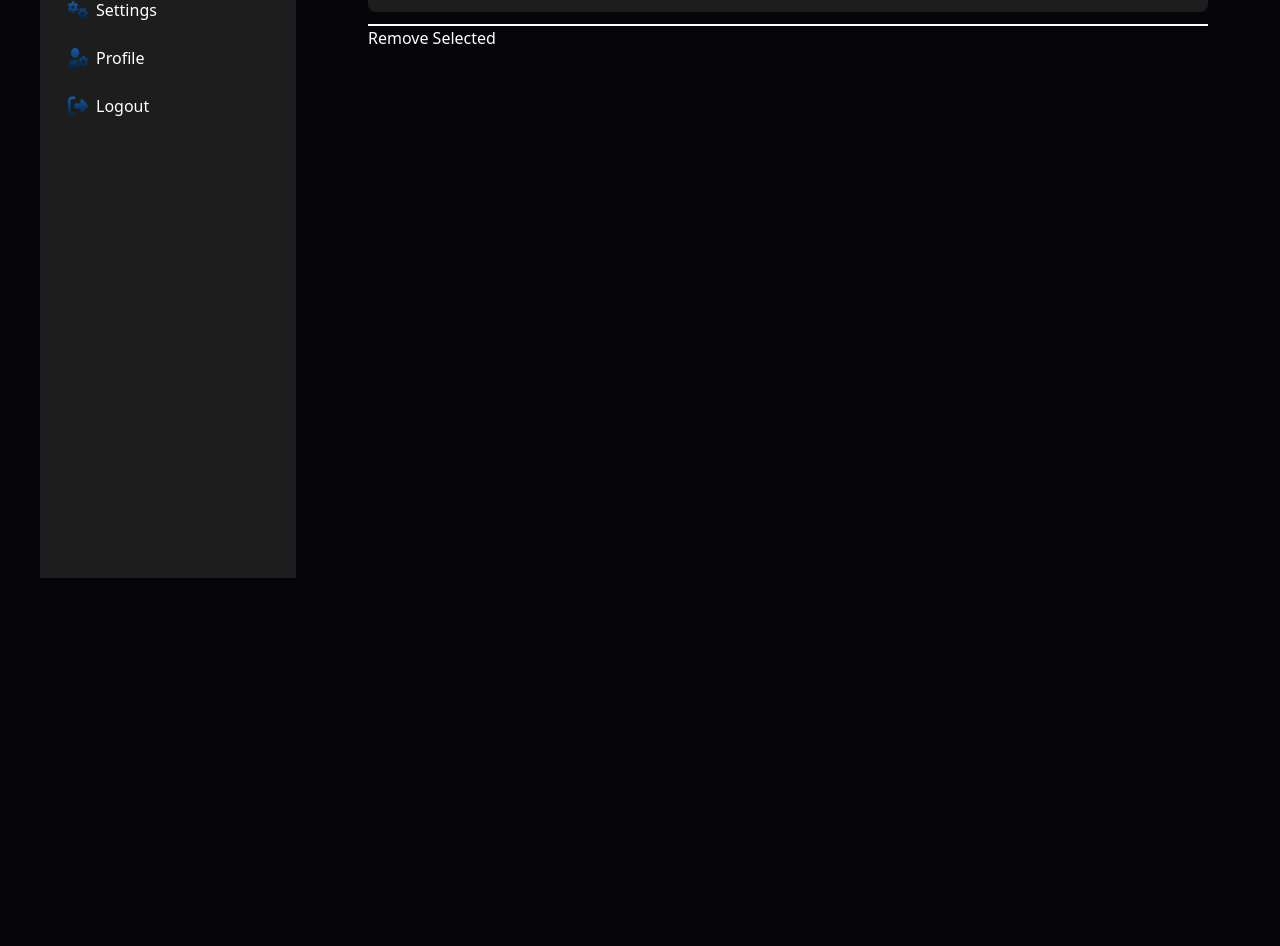
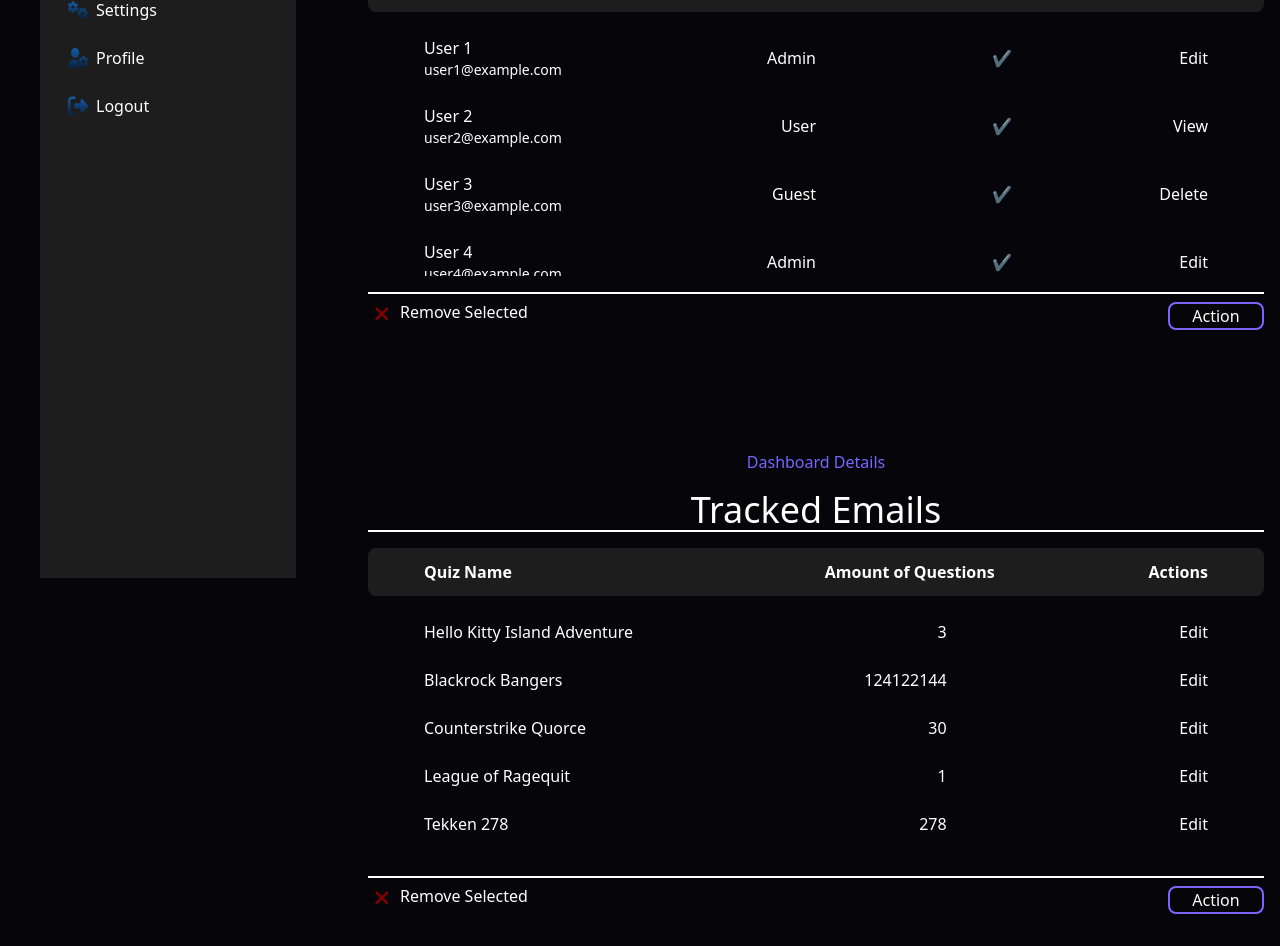
Before and after one commit to Emilaberg/DailyQuest_Web, a React (Vite) app: page /admin in a window 1280 px wide. Shown: the part 302-1248 px from the top of the page. Before the commit the page ends 880 px from the top, so only its background shows below. Built offline with nearby package versions, Linux system fonts and the light colour scheme.

Commit message:
Created components for Tracked Emails & Available Quizzes for the Admin page

```diff
--- /dev/null
+++ b/src/components/AvailableQuizzes.jsx
@@ -0,0 +1,104 @@
+import React, { useState } from "react";
+import settings from "../assets/icons/settings.svg";
+import removeIcon from "../assets/icons/remove_icon.svg";
+
+const AvailableQuizzes = () => {
+  // Select item
+  const [selectedIndex, setSelectedIndex] = useState(null);
+
+  // Sample data - Remove when connecting API
+  const data = [
+    {
+      quiz_name: "Hello Kitty Island Adventure",
+      amount_of_questions: "3",
+      actions: "Edit",
+    },
+    {
+      quiz_name: "Blackrock Bangers",
+      amount_of_questions: "124122144",
+      actions: "Edit",
+    },
+    {
+      quiz_name: "Counterstrike Quorce",
+      amount_of_questions: "30",
+      actions: "Edit",
+    },
+    {
+      quiz_name: "League of Ragequit",
+      amount_of_questions: "1",
+      actions: "Edit",
+    },
+    {
+      quiz_name: "Tekken 278",
+      amount_of_questions: "278",
+      actions: "Edit",
+    },
+    {
+      quiz_name: "Need for Speed: Family edition",
+      amount_of_questions: "32",
+      actions: "Edit",
+    },
+  ];
+
+  const handleRowClick = (index) => {
+    // Toggle selecting item
+    setSelectedIndex(selectedIndex === index ? null : index);
+  };
+
+  return (
+    <div className="text-white flex-1 w-full bg-midnightBlue p-8 ml-10 mr-10 mt-10 mb-10">
+      {/* Header Section */}
+      <div className="p-4 flex items-center justify-center text-lavender">
+        <h1>Dashboard Details</h1>
+      </div>
+      <div className="text-4xl flex items-center justify-center border-b-2 border-white">
+        <h1>Tracked Emails</h1>
+      </div>
+
+      {/* Table Header */}
+      <div className="flex justify-between items-center mt-4 p-2 bg-adminGray rounded-lg h-12 font-bold">
+        <p className="flex-1 text-left ml-12">Quiz Name</p>
+        <p className="flex-1 text-right ml-36">Amount of Questions</p>
+        <p className="flex-1 text-right mr-12">Actions</p>
+      </div>
+
+      {/* Table Rows + Scrollbar */}
+      <div className="mt-2 max-h-64 overflow-y-auto">
+        {data.map((item, index) => (
+          <div
+            key={index}
+            className={`flex justify-between items-center p-2 rounded-lg mt-2 mb-2 cursor-pointer
+              ${selectedIndex === index ? "bg-adminGray" : "bg-midnightBlue"}
+              hover:bg-adminGray hover:text-white transition-all duration-300 `}
+            onClick={() => handleRowClick(index)}
+          >
+            <div className="flex-1 text-left ml-12">
+              <span className="block">{item.quiz_name}</span>
+            </div>
+            <div className="flex-1 text-right">
+              <span>{item.amount_of_questions}</span>
+            </div>
+            <div className="flex-1 text-right mr-12">
+              <span>{item.actions}</span>
+            </div>
+          </div>
+        ))}
+      </div>
+
+      {/* Delete item in list & Action button - !!! NOT FUNCTIONING ATM !!! */}
+      <div className="border-t-2 border-white mt-4 flex items-center">
+        <img
+          src={removeIcon}
+          alt="Delete"
+          className="w-7 h-7 mt-1 mr-1 cursor-pointer"
+        />
+        <p className="cursor-pointer align-text-top">Remove Selected</p>
+        <button className="border-2 border-lavender w-24 rounded-lg mt-2 bg-midnightBlue ml-auto active:bg-gradient-primary">
+          Action
+        </button>
+      </div>
+    </div>
+  );
+};
+
+export default AvailableQuizzes;
--- /dev/null
+++ b/src/components/TrackedEmails.jsx
@@ -0,0 +1,115 @@
+import React, { useState } from "react";
+import settings from "../assets/icons/settings.svg";
+import removeIcon from "../assets/icons/remove_icon.svg";
+
+const TrackedEmails = () => {
+  // Select item
+  const [selectedIndex, setSelectedIndex] = useState(null);
+
+  // Sample data - Remove when connecting API
+  const data = [
+    {
+      username: "User 1",
+      email: "user1@example.com",
+      role: "Admin",
+      actions: "Edit",
+    },
+    {
+      username: "User 2",
+      email: "user2@example.com",
+      role: "User",
+      actions: "View",
+    },
+    {
+      username: "User 3",
+      email: "user3@example.com",
+      role: "Guest",
+      actions: "Delete",
+    },
+    {
+      username: "User 4",
+      email: "user4@example.com",
+      role: "Admin",
+      actions: "Edit",
+    },
+    {
+      username: "User 5",
+      email: "user5@example.com",
+      role: "User",
+      actions: "View",
+    },
+    {
+      username: "User 6",
+      email: "user6@example.com",
+      role: "Guest",
+      actions: "Delete",
+    },
+  ];
+
+  const handleRowClick = (index) => {
+    // Toggle selecting item
+    setSelectedIndex(selectedIndex === index ? null : index);
+  };
+
+  return (
+    <div className="text-white flex-1 w-full bg-midnightBlue p-8 ml-10 mr-10 mt-10 mb-10">
+      {/* Header Section */}
+      <div className="p-4 flex items-center justify-center text-lavender">
+        <h1>Dashboard Details</h1>
+      </div>
+      <div className="text-4xl flex items-center justify-center border-b-2 border-white">
+        <h1>Tracked Emails</h1>
+      </div>
+
+      {/* Table Header */}
+      <div className="flex justify-between items-center mt-4 p-2 bg-adminGray rounded-lg h-12 font-bold">
+        <p className="flex-1 text-left ml-12">Name & Email</p>
+        <p className="flex-1 text-right mr-2">Role</p>
+        <p className="flex-1 text-right ml-2">Email Sent</p>
+        <p className="flex-1 text-right mr-12">Actions</p>
+      </div>
+
+      {/* Table Rows + Scrollbar */}
+      <div className="mt-2 max-h-64 overflow-y-auto">
+        {data.map((item, index) => (
+          <div
+            key={index}
+            className={`flex justify-between items-center p-2 rounded-lg mt-2 mb-2 cursor-pointer
+              ${selectedIndex === index ? "bg-adminGray" : "bg-midnightBlue"}
+              hover:bg-adminGray hover:text-white transition-all duration-300 `}
+            onClick={() => handleRowClick(index)}
+          >
+            <div className="flex-1 text-left ml-12">
+              <span className="block">{item.username}</span>
+              <span className="block text-sm">{item.email}</span>
+            </div>
+            <div className="flex-1 text-right">
+              <span>{item.role}</span>
+            </div>
+            <div className="flex-1 text-right">
+              <span>✔</span> {/* Placeholder for Email Sent */}
+            </div>
+            <div className="flex-1 text-right mr-12">
+              <span>{item.actions}</span>
+            </div>
+          </div>
+        ))}
+      </div>
+
+      {/* Delete item in list & Action button - !!! NOT FUNCTIONING ATM !!! */}
+      <div className="border-t-2 border-white mt-4 flex items-center">
+        <img
+          src={removeIcon}
+          alt="Delete"
+          className="w-7 h-7 mt-1 mr-1 cursor-pointer"
+        />
+        <p className="cursor-pointer align-text-top">Remove Selected</p>
+        <button className="border-2 border-lavender w-24 rounded-lg mt-2 bg-midnightBlue ml-auto active:bg-gradient-primary">
+          Action
+        </button>
+      </div>
+    </div>
+  );
+};
+
+export default TrackedEmails;
--- a/src/pages/AdminPage.jsx
+++ b/src/pages/AdminPage.jsx
@@ -1,4 +1,6 @@
 import SideBar from "../components/SideBar.jsx";
+import TrackedEmails from "../components/TrackedEmails.jsx";
+import AvailableQuizzes from "../components/AvailableQuizzes.jsx";
 
 function AdminPage() {
   return (
@@ -10,25 +12,10 @@ function AdminPage() {
         <div className="flex h-screen">
           <SideBar />
 
-          {/* Main Content Holder */}
-          <div className="text-white flex-1 w-full bg-midnightBlue p-8 ml-10 mr-10 mt-10 mb-10">
-            <div className="p-4 flex items-center justify-center">
-              <h1>Dashboard Details</h1>
-            </div>
-            <div className="text-4xl flex items-center justify-center">
-              <h1>Tracked Emails</h1>
-            </div>
-            <div>
-              <div className="border-t-2 border-b-2 border-white flex items-center justify-center mt-3">
-                <div className="flex items-center w-full h-10 rounded-lg bg-adminGray mt-3 mb-3">
-                  <p>Name & Email</p>
-                  <p>Role</p>
-                  <p>Email Sent</p>
-                  <p>Actions</p>
-                </div>
-              </div>
-              <p>Remove Selected</p>
-            </div>
+          {/* Main Content Holders */}
+          <div className="w-9/12">
+            <TrackedEmails />
+            <AvailableQuizzes />
           </div>
         </div>
       </div>
```
Also changed, not shown: src/assets/icons/remove_icon.svg (added), 1 other file (tests, documents, lock files or other folders).
